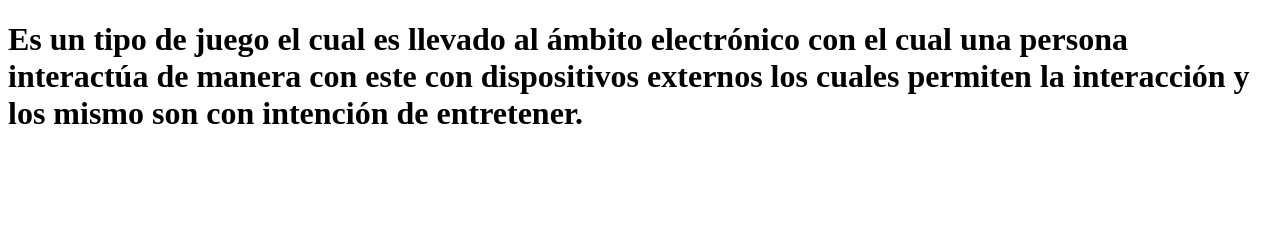
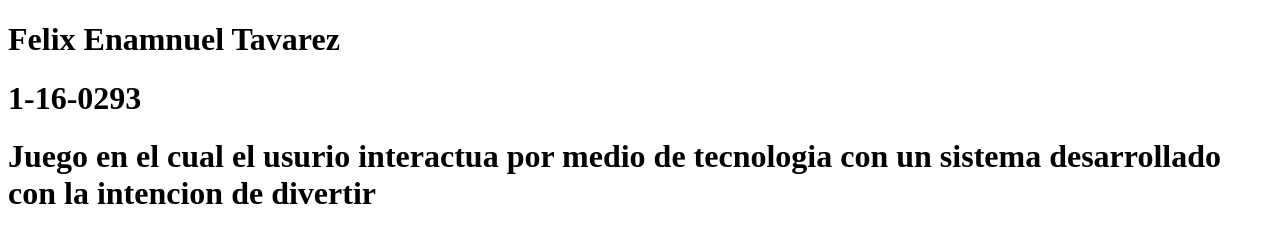
Before and after one commit to enma-29/tarea-videojuegos, a plain HTML site: page index.html in a window 1280 px wide. Drawn offline with Linux system fonts and the light colour scheme.

Commit message:
Html documento gh-pages

```diff
--- a/index.html
+++ b/index.html
@@ -7,7 +7,9 @@
     <title>Document</title>
 </head>
 <body>
-    <h1>Es un tipo de juego el cual es llevado al ámbito electrónico con el cual una persona interactúa de manera con este con dispositivos externos los cuales permiten la interacción y los mismo son con intención de entretener.</h1>
+    <h1>Felix Enamnuel Tavarez</h1>
+    <h1>1-16-0293</h1>
+    <h1>Juego en el cual el usurio interactua por medio de tecnologia con un sistema desarrollado con la intencion de divertir</h1>
 
 </body>
 </html>
```
Also changed, not shown: index1.html (deleted, +0 -13 lines).
